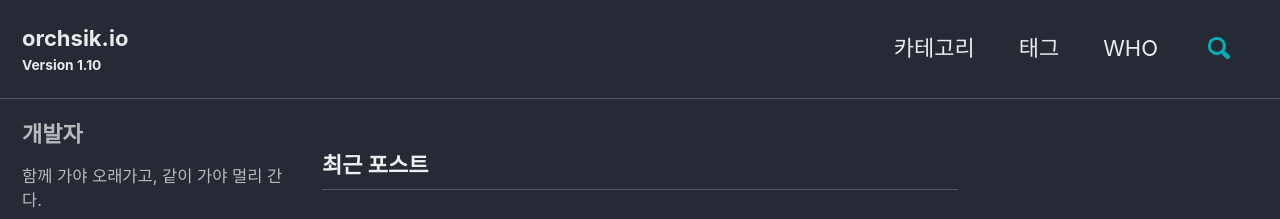
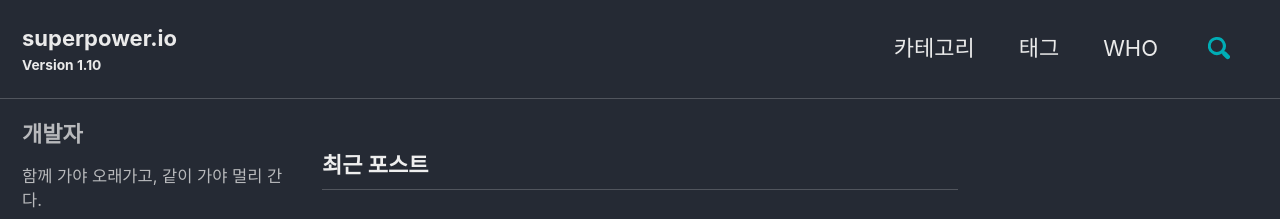
Before and after one commit to orchsik/orchsik.github.io, a Jekyll site: the page built from index.html, in a window 1280 px wide. Shown: the top 219 px of the page. Built offline with Jekyll 4.4.1, drawn with Linux system fonts in a browser that asks for light colours; cached includes are drawn as plain includes; the list of posts is cut into pages by our own code.

Commit message:
Update _config.yml

```diff
--- a/_config.yml
+++ b/_config.yml
@@ -10,7 +10,7 @@ minimal_mistakes_skin    : "dark"
 
 # Site Settings
 locale                   : "ko-KR"
-title                    : "orchsik.io" # Meta 태그에 들어가는 영역 , masthead_title등이 없으면 기본값으로 나온다.
+title                    : "superpower.io" # Meta 태그에 들어가는 영역 , masthead_title등이 없으면 기본값으로 나온다.
 title_separator          : "&#124;" # 타이틀 사이 구분자 <title>Welcome to Jekyll | Minimal Mistakes</title> 해당 형식으로 들어갑니다.
 subtitle                 : "Version 1.10" # 타이틀 아래에 나올 작은 글씨
 name                     : "ORCHSIK" # 맨 하단 이름 찍히는 영역
@@ -20,7 +20,7 @@ baseurl                  : # subPath https://orchsik.github.io/blog라고 하고
 repository               : "orchsik/orchsik.github.io"  # GitHub username/repo-name
 teaser                   : # "/assets/images/senior-couple-4723737_640.jpg" # 홈페이지 기본 티져 이미지
 logo                     : # 타이틀 옆에 작게 들어갈 이미지.
-masthead_title           : "orchsik.io" # 홈페이지 최상단에 들어갈 타이틀
+masthead_title           : "superpower.io" # 홈페이지 최상단에 들어갈 타이틀
 breadcrumbs              : true # 브래드크럼 사용 여부 true, false (default) , _data/ui-text.yml에 다국어 지원 가능합니다.
 words_per_minute         : 50 # 해당 포스트 읽는데 걸리는 시간을 계산하기 위해 대락 분당 읽는 수가 몇글자가 될지 적는 공간.
 
```
